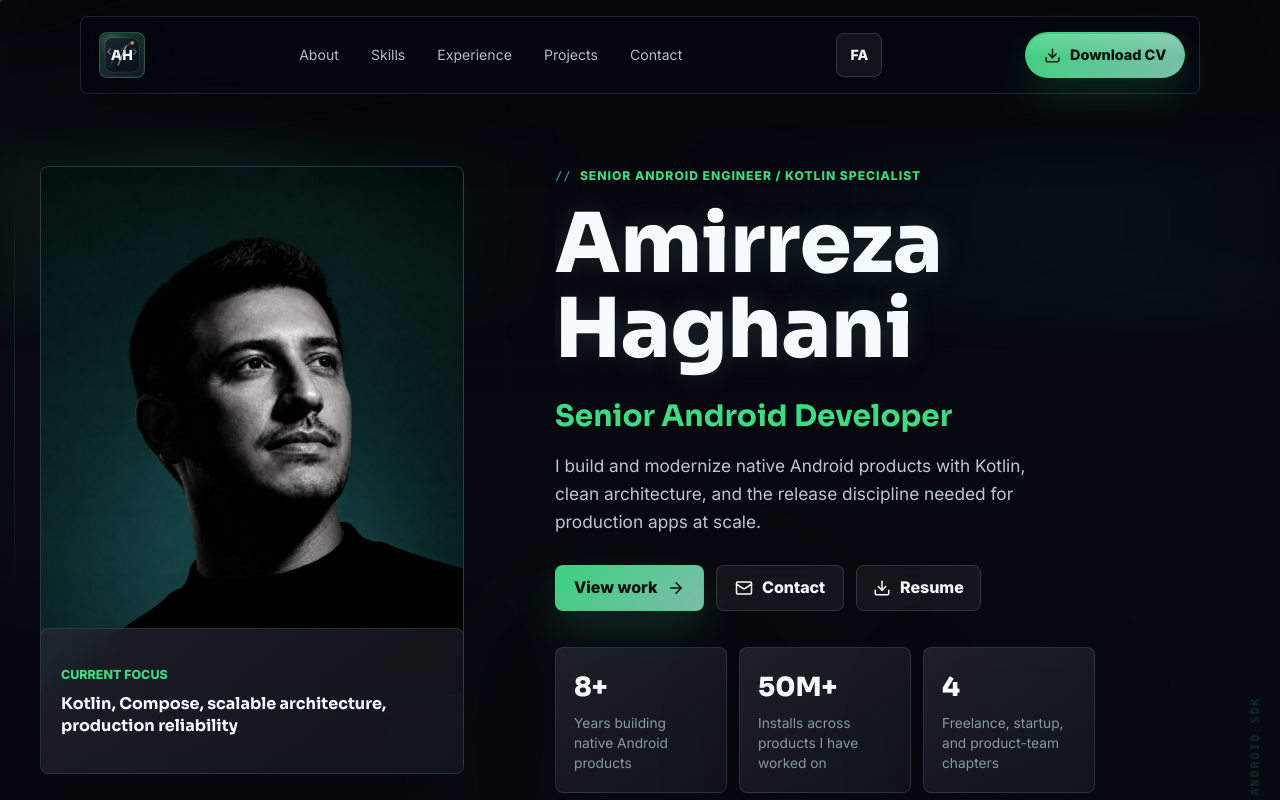
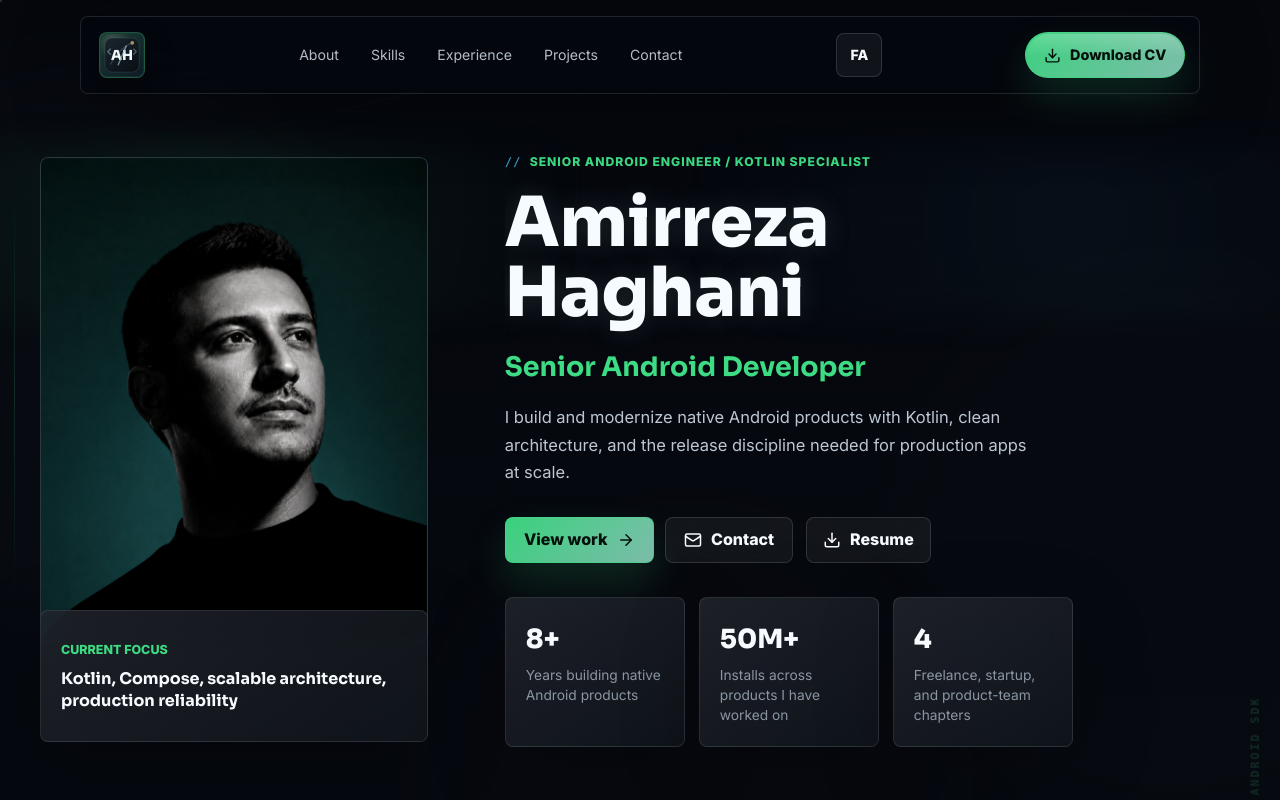
Before and after one commit to amirrezaHaghani/My-Portfolio, a Vue app: page / in a window 1280 px wide. Shown: the top 800 px of the page. Built offline with nearby package versions, Linux system fonts and the light colour scheme.

Commit message:
Redesign hero section layout

```diff
--- a/src/styles.css
+++ b/src/styles.css
@@ -3062,8 +3062,9 @@ h3 {
 }
 
 h1 {
-  font-size: clamp(3.25rem, 6.45vw, 5.9rem);
-  line-height: 1.03;
+  max-width: 620px;
+  font-size: clamp(3.1rem, 5.4vw, 5.25rem);
+  line-height: 1.02;
 }
 
 h2 {
@@ -3072,54 +3073,60 @@ h2 {
 }
 
 .hero-section {
-  grid-template-columns: minmax(0, 471px) minmax(0, 576px);
+  grid-template-columns: minmax(340px, 388px) minmax(0, 568px);
   justify-content: start;
-  gap: 44px;
-  padding-top: 72px;
+  gap: clamp(56px, 6vw, 88px);
+  align-items: center;
+  min-height: calc(100vh - var(--nav-height) - 18px);
+  padding-top: 58px;
+  padding-bottom: 64px;
 }
 
 .hero-copy {
   grid-column: 2;
-  align-self: start;
-  max-width: 540px;
+  align-self: center;
+  max-width: 568px;
   justify-self: start;
 }
 
 .hero-visual {
   grid-column: 1;
   grid-row: 1;
-  align-self: start;
-  width: min(100%, 424px);
+  align-self: center;
+  width: min(100%, 388px);
   justify-self: start;
   justify-items: stretch;
-  gap: 18px;
+  gap: 14px;
   margin-left: 0;
 }
 
 .hero-role {
-  margin-top: 18px;
+  margin-top: 16px;
   color: var(--mint);
+  font-size: clamp(1.28rem, 2.1vw, 1.72rem);
   background: none;
   -webkit-text-fill-color: currentColor;
 }
 
 .hero-tagline {
-  max-width: 500px;
-  margin-top: 18px;
-  line-height: 1.64;
+  max-width: 540px;
+  margin-top: 20px;
+  font-size: 1.03rem;
+  line-height: 1.68;
 }
 
 .hero-actions {
-  margin-top: 28px;
+  margin-top: 30px;
 }
 
 .metric-strip {
-  gap: 12px;
-  margin-top: 36px;
+  gap: 14px;
+  margin-top: 34px;
 }
 
 .metric-strip div {
-  min-height: 146px;
+  min-height: 132px;
+  padding: 20px;
 }
 
 .hero-tagline,
@@ -3167,7 +3174,7 @@ h2 {
     #060a11;
   width: 100%;
   margin: 0;
-  box-shadow: 0 34px 110px rgba(0, 0, 0, 0.36);
+  box-shadow: 0 30px 90px rgba(0, 0, 0, 0.34);
 }
 
 .portrait-ring::after {
@@ -3176,9 +3183,9 @@ h2 {
 
 .signal-card {
   width: 100%;
-  min-height: 146px;
-  margin-top: -86px;
-  padding: 20px;
+  min-height: 132px;
+  margin-top: -46px;
+  padding: 18px 20px;
   display: grid;
   align-content: center;
   z-index: 2;
@@ -3671,9 +3678,10 @@ h2 {
   }
 
   .hero-section {
-    gap: 28px;
+    gap: 30px;
     min-height: auto;
     padding-top: 76px;
+    padding-bottom: 70px;
   }
 
   .hero-copy,
@@ -3684,7 +3692,7 @@ h2 {
 
   .hero-visual {
     min-height: auto;
-    width: min(100%, 430px);
+    width: min(100%, 390px);
     justify-self: center;
     justify-items: stretch;
   }
@@ -3699,6 +3707,7 @@ h2 {
     right: auto;
     bottom: auto;
     width: 100%;
+    min-height: auto;
     margin-top: 14px;
     padding: 18px;
   }
@@ -3806,6 +3815,7 @@ h2 {
 
   .metric-strip {
     grid-template-columns: 1fr;
+    margin-top: 26px;
   }
 
   .hero-actions {
```
